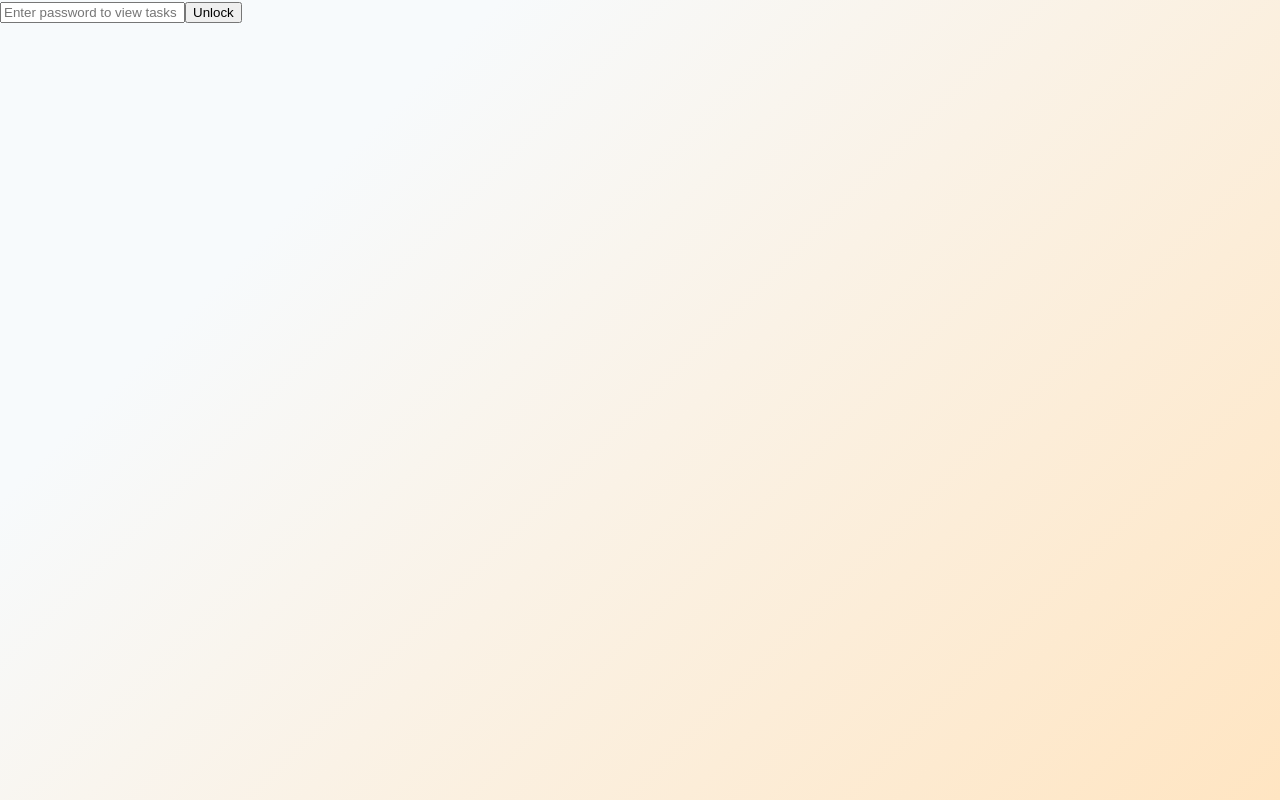
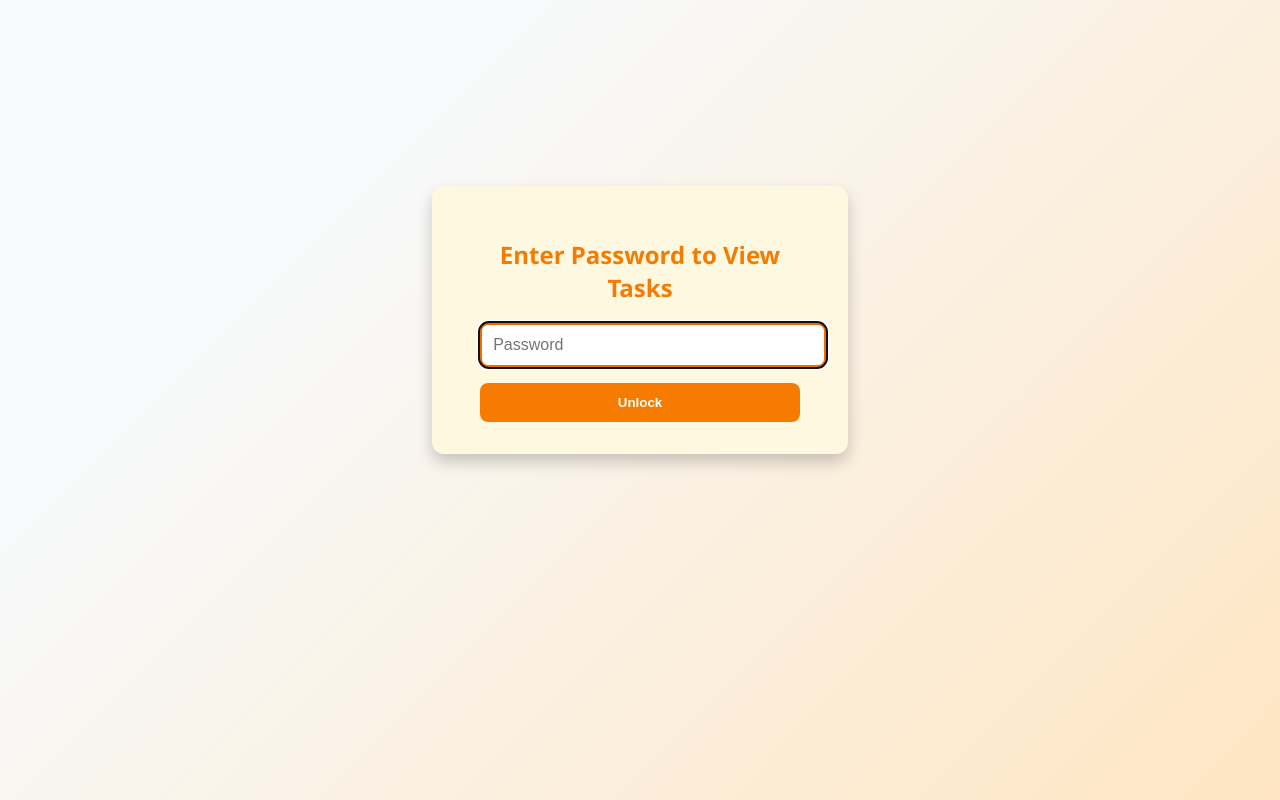
Before and after one commit to AtulBoyal/tasks-manager, a React (Create React App) app in the folder frontend/: page / in a window 1280 px wide. Built offline with nearby package versions, Linux system fonts and the light colour scheme.

Commit message:
UI of password improved

```diff
--- a/frontend/src/App.css
+++ b/frontend/src/App.css
@@ -379,3 +379,57 @@ body, #root {
 .undo-btn:hover {
   color: #d37800;
 }
+
+.password-container {
+  display: flex;
+  flex-direction: column;
+  align-items: center;
+  justify-content: center;
+  height: 80vh;
+}
+
+.password-box {
+  background: #fff8e1;
+  padding: 2rem 3rem;
+  border-radius: 12px;
+  box-shadow: 0 8px 16px rgba(0,0,0,0.2);
+  width: 320px;
+  text-align: center;
+}
+
+.password-box h2 {
+  margin-bottom: 1.2rem;
+  color: #f57c00;
+  font-weight: 600;
+}
+
+.password-input {
+  width: 100%;
+  padding: 0.7rem;
+  font-size: 1rem;
+  border: 2px solid #f57c00;
+  border-radius: 8px;
+  margin-bottom: 1rem;
+  outline-offset: 2px;
+  transition: border-color 0.3s ease;
+}
+
+.password-input:focus {
+  border-color: #ef6c00;
+}
+
+.unlock-button {
+  background-color: #f57c00;
+  color: white;
+  border: none;
+  padding: 0.75rem;
+  width: 100%;
+  border-radius: 8px;
+  font-weight: 700;
+  cursor: pointer;
+  transition: background-color 0.3s ease;
+}
+
+.unlock-button:hover {
+  background-color: #ef6c00;
+}
--- a/frontend/src/App.js
+++ b/frontend/src/App.js
@@ -146,15 +146,22 @@ function App() {
   return (
     <div>
       {!passwordOk ? (
+        <div className="password-container">
+          <div className="password-box">
+            <h2>Enter Password to View Tasks</h2>
             <form onSubmit={handlePasswordSubmit}>
               <input
                 type="password"
+                className="password-input"
                 value={enteredPassword}
                 onChange={e => setEnteredPassword(e.target.value)}
-            placeholder="Enter password to view tasks"
+                placeholder="Password"
+                autoFocus
               />
-          <button type="submit">Unlock</button>
+              <button type="submit" className="unlock-button">Unlock</button>
             </form>
+          </div>
+        </div>
       ) : (
         <div>
           <div className='screen-wrap'>
```
Lines whose indentation alone changed are shown as unchanged.
